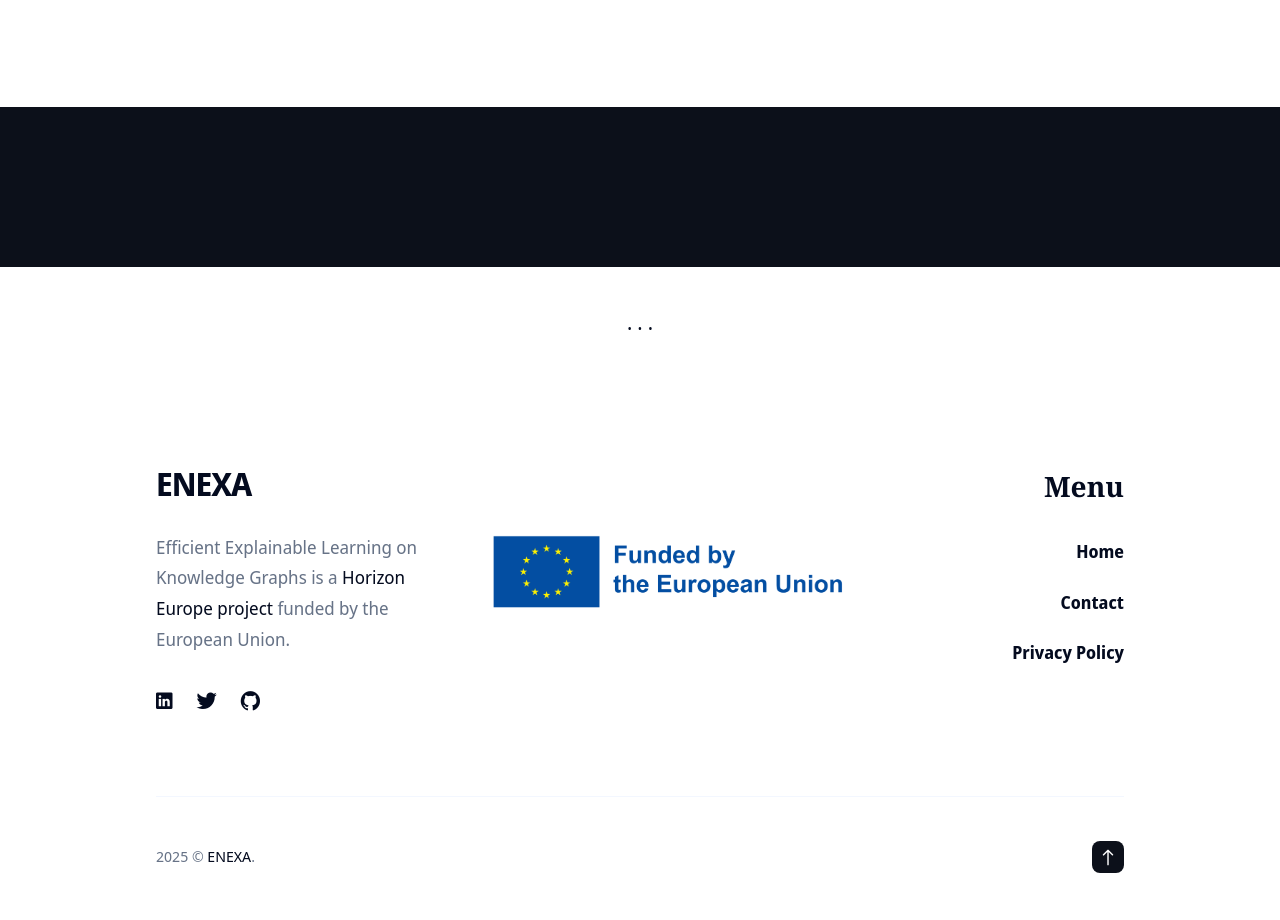
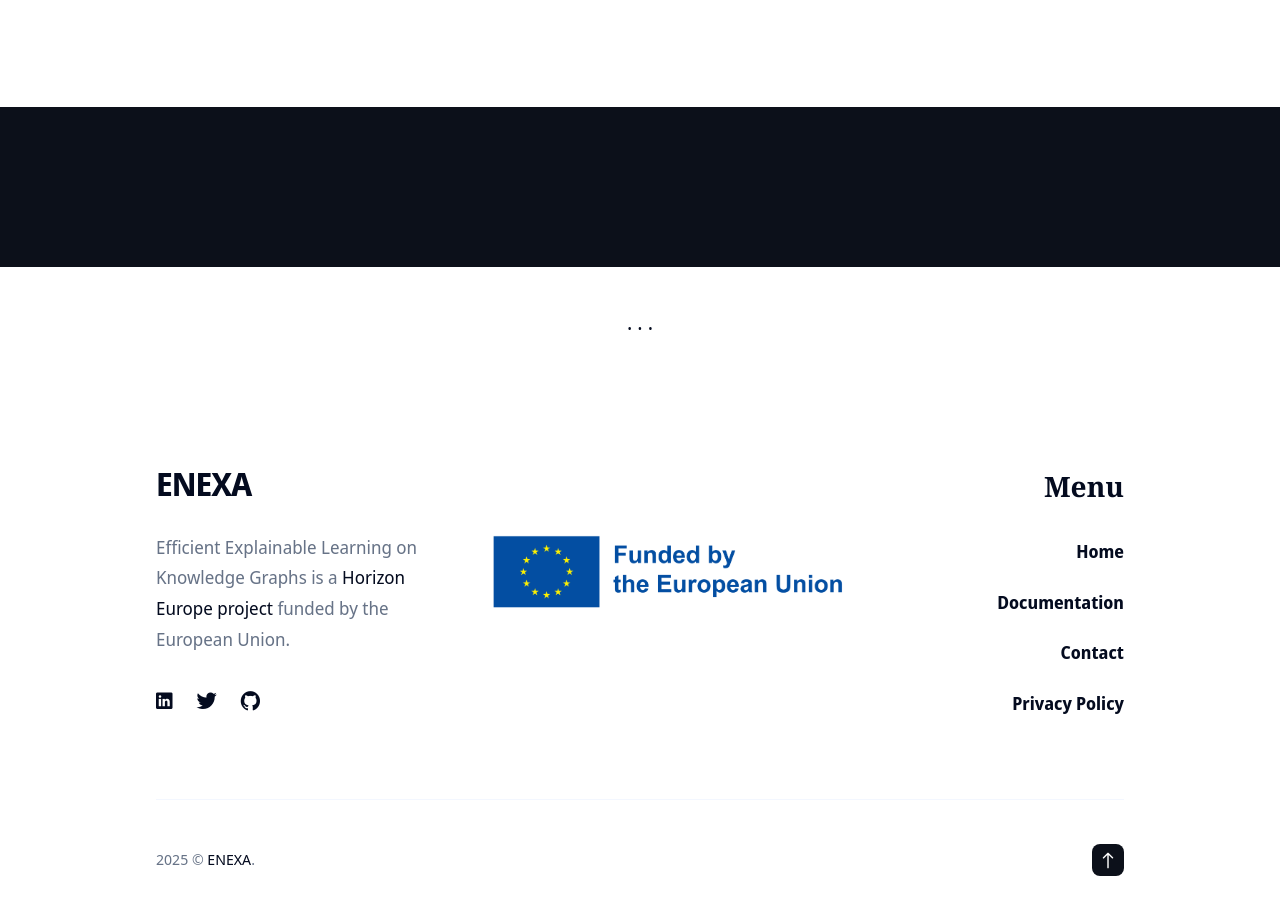
Before and after one commit to EnexaProject/enexaproject.github.io, a Jekyll site: the page built from index.html, in a window 1280 px wide. Shown: the part 1126-2046 px from the top of the page. Built offline with Jekyll 4.4.1, drawn with Linux system fonts in a browser that asks for light colours; nearby versions of some CDN libraries.

Commit message:
Update settings.yml
Add documentation link to the footer

```diff
--- a/_data/settings.yml
+++ b/_data/settings.yml
@@ -76,6 +76,8 @@ footer__menu__settings:
   menu__items:
     - title: 'Home'
       url: '/'
+    - title: 'Documentation'
+      url: '/documentation/'
     - title: 'Contact'
       url: '/contact/'
     - title: 'Privacy Policy'
```
